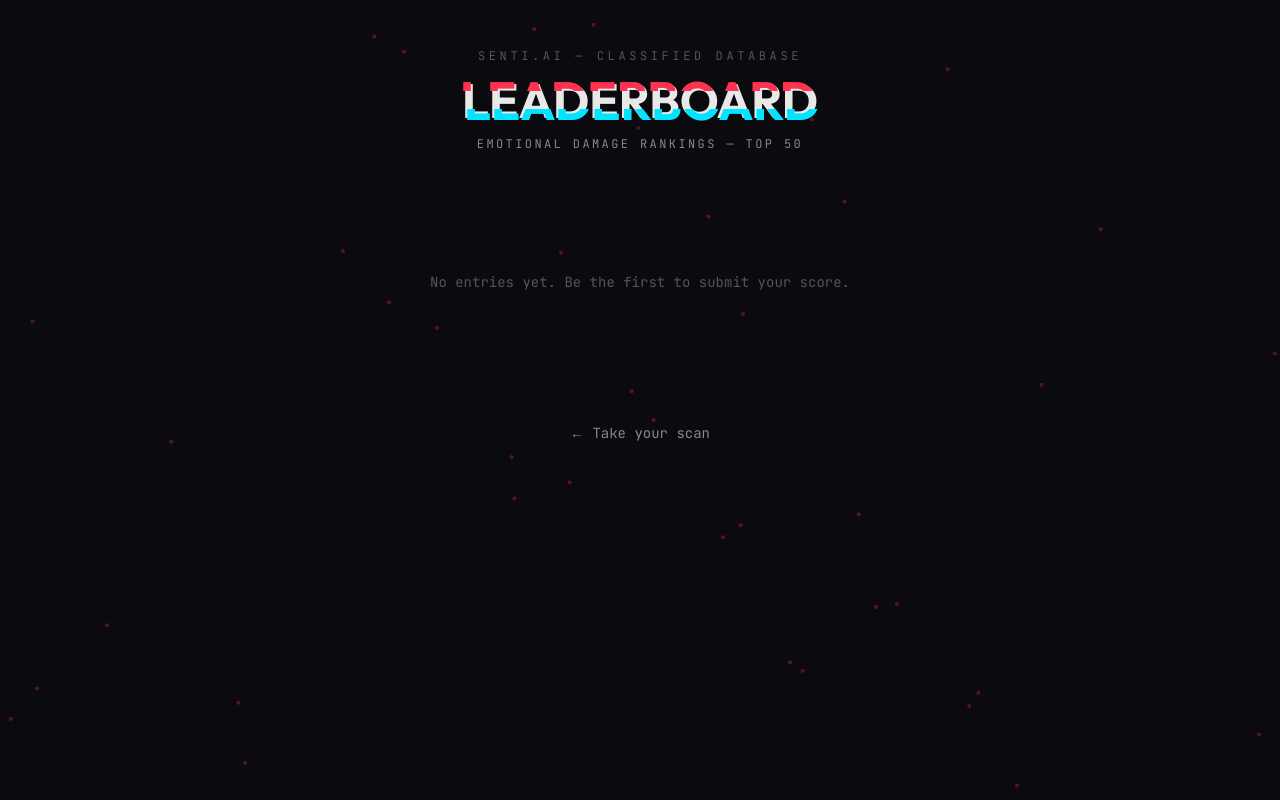
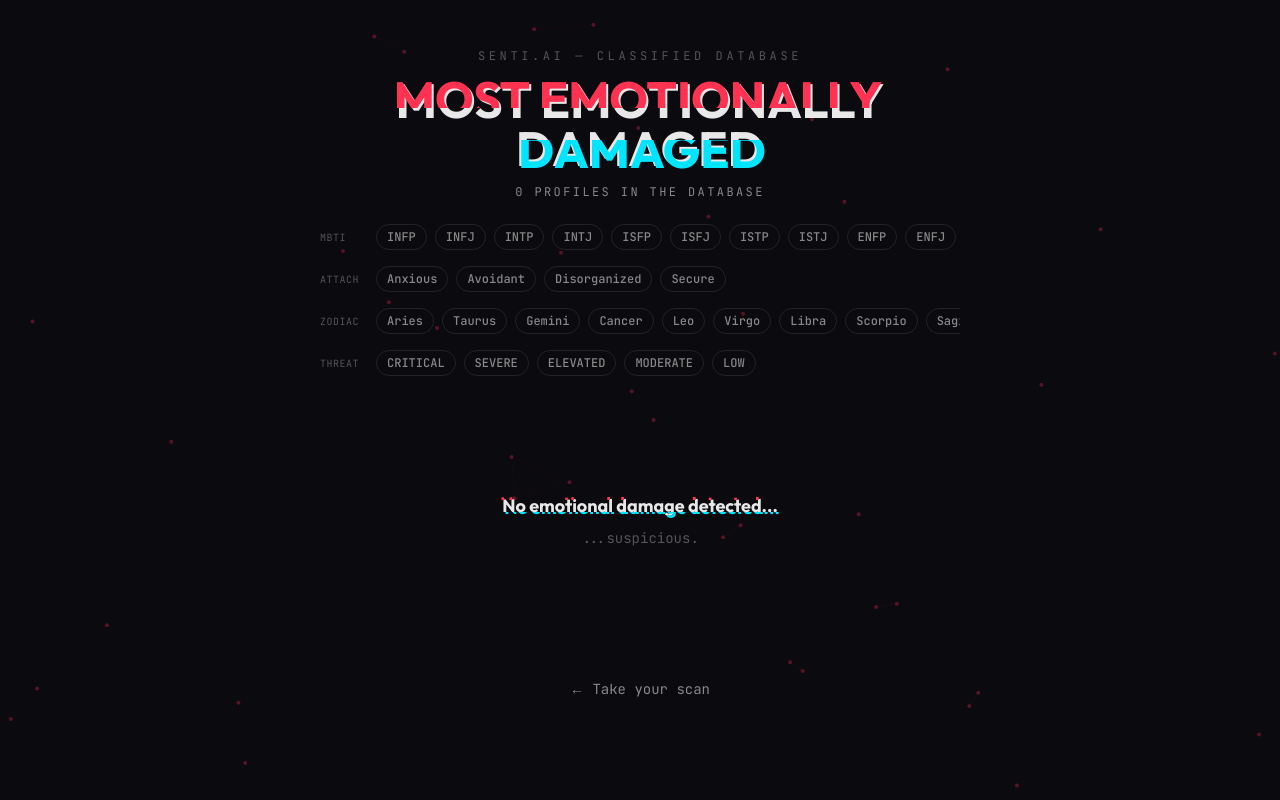
Before and after one commit to franzsamilo/senti-ai, a Next.js app: page /leaderboard in a window 1280 px wide. Built offline with nearby package versions, Linux system fonts and the light colour scheme.

Commit message:
feat: redesign leaderboard with podium, filters, animated cards
Co-Authored-By: Claude Opus 4.6 (1M context) <noreply@anthropic.com>

```diff
--- a/src/app/leaderboard/page.tsx
+++ b/src/app/leaderboard/page.tsx
@@ -1,7 +1,8 @@
 "use client";
 
-import { useEffect, useState } from "react";
+import { useEffect, useMemo, useState } from "react";
 import Link from "next/link";
+import { motion, AnimatePresence } from "framer-motion";
 import NeuralNetworkBg from "@/components/NeuralNetworkBg";
 import GlitchText from "@/components/GlitchText";
 import type { ThreatLevel } from "@/lib/types";
@@ -21,36 +22,157 @@ const RANK_COLORS: Record<number, string> = {
   3: "#CD7F32",
 };
 
-function RankBadge({ rank }: { rank: number }) {
-  const color = RANK_COLORS[rank];
-  if (color) {
+const MBTI_TYPES = [
+  "INFP","INFJ","INTP","INTJ","ISFP","ISFJ","ISTP","ISTJ",
+  "ENFP","ENFJ","ENTP","ENTJ","ESFP","ESFJ","ESTP","ESTJ",
+];
+const ATTACHMENT_STYLES = ["anxious", "avoidant", "disorganized", "secure"];
+const ZODIACS = [
+  "aries","taurus","gemini","cancer","leo","virgo",
+  "libra","scorpio","sagittarius","capricorn","aquarius","pisces",
+];
+const THREAT_LEVELS: ThreatLevel[] = ["CRITICAL","SEVERE","ELEVATED","MODERATE","LOW"];
+
+function getFunnyTitle(entry: LeaderboardEntry): string {
+  const feelers = ["INFP","INFJ","ISFP","ISFJ","ENFP","ENFJ","ESFP","ESFJ"];
+  const thinkers = ["INTP","INTJ","ISTP","ISTJ","ENTP","ENTJ","ESTP","ESTJ"];
+
+  if (entry.score >= 9.5) return "Emotional Damage Speedrunner";
+  if (entry.attachmentStyle === "anxious" && feelers.includes(entry.mbti)) return "Certified Sawi";
+  if (entry.attachmentStyle === "avoidant" && thinkers.includes(entry.mbti)) return "Professional Ghoster";
+  if (entry.attachmentStyle === "disorganized") return "Push-Pull Champion";
+  if (entry.attachmentStyle === "secure" && entry.threat_level === "LOW") return "Suspiciously Healthy";
+  if (entry.score >= 9.0) return "Walking Emotional Hazard";
+
+  const fallbacks: Record<ThreatLevel, string> = {
+    CRITICAL: "Walking Red Flag",
+    SEVERE: "Therapy Candidate",
+    ELEVATED: "Emotionally Suspicious",
+    MODERATE: "Healing Era Claimant",
+    LOW: "Allegedly Fine",
+  };
+  return fallbacks[entry.threat_level];
+}
+
+function useCountUp(target: number, duration = 1500) {
+  const [value, setValue] = useState(0);
+  useEffect(() => {
+    const start = performance.now();
+    let raf: number;
+    function tick(now: number) {
+      const progress = Math.min((now - start) / duration, 1);
+      const eased = 1 - Math.pow(1 - progress, 3);
+      setValue(parseFloat((eased * target).toFixed(1)));
+      if (progress < 1) raf = requestAnimationFrame(tick);
+    }
+    raf = requestAnimationFrame(tick);
+    return () => cancelAnimationFrame(raf);
+  }, [target, duration]);
+  return value;
+}
+
+function FilterPill({
+  label,
+  active,
+  color,
+  onClick,
+}: {
+  label: string;
+  active: boolean;
+  color?: string;
+  onClick: () => void;
+}) {
   return (
-      <span
-        style={{ color, borderColor: color }}
-        className="inline-flex items-center justify-center w-8 h-8 rounded-full border text-xs font-bold font-mono flex-shrink-0"
+    <button
+      onClick={onClick}
+      className="px-2.5 py-1 rounded-full text-[10px] sm:text-xs font-mono font-medium transition-all duration-150 shrink-0 cursor-pointer border capitalize"
+      style={{
+        color: active ? (color ?? "#ff3252") : "#888",
+        borderColor: active ? (color ?? "#ff3252") : "rgba(255,255,255,0.1)",
+        backgroundColor: active ? `${color ?? "#ff3252"}18` : "transparent",
+      }}
     >
-        {rank}
-      </span>
-    );
-  }
-  return (
-    <span className="inline-flex items-center justify-center w-8 h-8 rounded-full border border-white/10 text-xs font-bold font-mono flex-shrink-0 text-[#888]">
-      {rank}
-    </span>
+      {label}
+    </button>
   );
 }
 
-function ThreatBadge({ level }: { level: ThreatLevel }) {
+function PodiumCard({
+  entry,
+  rank,
+  delay,
+}: {
+  entry: LeaderboardEntry;
+  rank: number;
+  delay: number;
+}) {
+  const color = RANK_COLORS[rank]!;
+  const threatColor = THREAT_COLORS[entry.threat_level];
+  const score = useCountUp(entry.score);
+  const isFirst = rank === 1;
+
   return (
+    <motion.div
+      initial={{ opacity: 0, y: 30, scale: 0.95 }}
+      animate={{ opacity: 1, y: 0, scale: 1 }}
+      transition={{ delay, type: "spring", stiffness: 260, damping: 24 }}
+      className={`flex flex-col items-center gap-2 rounded-xl p-4 sm:p-5 text-center ${isFirst ? "sm:order-2 order-1" : rank === 2 ? "sm:order-1 order-2" : "sm:order-3 order-3"}`}
+      style={{
+        background: "rgba(255,255,255,0.02)",
+        border: `1px solid ${color}55`,
+        boxShadow: `0 0 20px ${color}22`,
+        flex: isFirst ? "1.2" : "1",
+      }}
+    >
+      <div
+        className={`inline-flex items-center justify-center rounded-full border-2 font-bold font-mono ${isFirst ? "w-12 h-12 text-lg" : "w-10 h-10 text-sm"}`}
+        style={{
+          color,
+          borderColor: color,
+          boxShadow: `0 0 12px ${color}44`,
+        }}
+      >
+        #{rank}
+      </div>
+
+      <p
+        className={`font-bold font-mono ${isFirst ? "text-3xl sm:text-4xl" : "text-2xl sm:text-3xl"}`}
+        style={{ color: threatColor }}
+      >
+        {score}
+      </p>
+      <p className="text-[10px] font-mono text-[#555] uppercase tracking-wider">
+        Emotional Damage
+      </p>
+
+      <p className="text-xs font-mono font-medium" style={{ color }}>
+        {getFunnyTitle(entry)}
+      </p>
+
+      <div className="flex flex-wrap gap-1 justify-center">
+        <Chip label={entry.mbti} />
+        <Chip label={entry.attachmentStyle} />
+        <Chip label={entry.zodiac} />
+      </div>
+
       <span
         className="text-[10px] font-mono font-bold px-2 py-0.5 rounded border"
         style={{
-        color: THREAT_COLORS[level],
-        borderColor: THREAT_COLORS[level],
-        backgroundColor: `${THREAT_COLORS[level]}18`,
+          color: threatColor,
+          borderColor: `${threatColor}55`,
+          backgroundColor: `${threatColor}18`,
         }}
       >
-      {level}
+        {entry.threat_level}
+      </span>
+    </motion.div>
+  );
+}
+
+function Chip({ label }: { label: string }) {
+  return (
+    <span className="text-[10px] font-mono px-2 py-0.5 rounded-full capitalize border border-white/10 text-[#aaa] bg-white/[0.02]">
+      {label}
     </span>
   );
 }
@@ -58,58 +180,65 @@ function ThreatBadge({ level }: { level: ThreatLevel }) {
 function EntryCard({
   entry,
   rank,
+  index,
 }: {
   entry: LeaderboardEntry;
   rank: number;
+  index: number;
 }) {
-  const accentColor = RANK_COLORS[rank];
+  const threatColor = THREAT_COLORS[entry.threat_level];
   const date = new Date(entry.timestamp).toLocaleDateString("en-PH", {
     month: "short",
     day: "numeric",
   });
 
   return (
-    <div
-      className="flex items-center gap-2 sm:gap-4 px-3 sm:px-4 py-3 rounded-lg"
+    <motion.div
+      initial={{ opacity: 0, y: 16 }}
+      animate={{ opacity: 1, y: 0 }}
+      transition={{ delay: index * 0.05, type: "spring", stiffness: 300, damping: 28 }}
+      className="flex items-center gap-2 sm:gap-3 px-3 sm:px-4 py-3 rounded-lg group transition-all duration-200"
       style={{
         backgroundColor: "rgba(255,255,255,0.02)",
-        border: accentColor
-          ? `1px solid ${accentColor}55`
-          : "1px solid rgba(255,255,255,0.06)",
-        boxShadow: accentColor ? `0 0 12px ${accentColor}22` : undefined,
+        border: "1px solid rgba(255,255,255,0.06)",
+      }}
+      onMouseEnter={(e) => {
+        e.currentTarget.style.borderColor = `${threatColor}44`;
+        e.currentTarget.style.boxShadow = `0 0 12px ${threatColor}15`;
+      }}
+      onMouseLeave={(e) => {
+        e.currentTarget.style.borderColor = "rgba(255,255,255,0.06)";
+        e.currentTarget.style.boxShadow = "none";
       }}
     >
-      <RankBadge rank={rank} />
+      <span className="w-8 text-center text-sm font-bold font-mono shrink-0 text-[#555]">
+        {rank}
+      </span>
 
-      <div className="flex-1 min-w-0 grid grid-cols-2 sm:grid-cols-4 gap-x-2 sm:gap-x-4 gap-y-1 items-center">
-        <div className="min-w-0">
-          <p className="text-[#888] text-[10px] font-mono uppercase tracking-widest">MBTI</p>
-          <p className="text-[#e8e8e8] text-sm font-bold font-mono">{entry.mbti}</p>
-        </div>
-        <div className="min-w-0">
-          <p className="text-[#888] text-[10px] font-mono uppercase tracking-widest">Attachment</p>
-          <p className="text-[#e8e8e8] text-xs sm:text-sm font-mono capitalize truncate">{entry.attachmentStyle}</p>
-        </div>
-        <div className="min-w-0">
-          <p className="text-[#888] text-[10px] font-mono uppercase tracking-widest">Zodiac</p>
-          <p className="text-[#e8e8e8] text-xs sm:text-sm font-mono capitalize">{entry.zodiac}</p>
-        </div>
-        <div className="flex flex-col items-start gap-1 min-w-0">
-          <ThreatBadge level={entry.threat_level} />
-          <p className="text-[#555] text-[10px] font-mono">{date}</p>
-        </div>
+      <div className="flex-1 min-w-0 flex flex-wrap items-center gap-1.5">
+        <Chip label={entry.mbti} />
+        <Chip label={entry.attachmentStyle} />
+        <Chip label={entry.zodiac} />
+        <span
+          className="text-[10px] font-mono font-bold px-2 py-0.5 rounded border"
+          style={{
+            color: threatColor,
+            borderColor: `${threatColor}55`,
+            backgroundColor: `${threatColor}18`,
+          }}
+        >
+          {entry.threat_level}
+        </span>
+        <span className="text-[10px] font-mono text-[#444]">{date}</span>
       </div>
 
-      <div className="text-right flex-shrink-0">
-        <p className="text-[#888] text-[10px] font-mono uppercase tracking-widest">Score</p>
-        <p
-          className="text-base sm:text-lg font-bold font-mono"
-          style={{ color: THREAT_COLORS[entry.threat_level] }}
+      <span
+        className="text-base sm:text-lg font-bold font-mono shrink-0"
+        style={{ color: threatColor }}
       >
         {entry.score.toFixed(1)}
-        </p>
-      </div>
-    </div>
+      </span>
+    </motion.div>
   );
 }
 
@@ -117,6 +246,30 @@ export default function LeaderboardPage() {
   const [entries, setEntries] = useState<LeaderboardEntry[]>([]);
   const [loading, setLoading] = useState(true);
   const [error, setError] = useState<string | null>(null);
+
+  const [filterMbti, setFilterMbti] = useState<string | null>(null);
+  const [filterAttachment, setFilterAttachment] = useState<string | null>(null);
+  const [filterZodiac, setFilterZodiac] = useState<string | null>(null);
+  const [filterThreat, setFilterThreat] = useState<ThreatLevel | null>(null);
+
+  const hasFilters = filterMbti || filterAttachment || filterZodiac || filterThreat;
+
+  const filtered = useMemo(() => {
+    return entries.filter((e) => {
+      if (filterMbti && e.mbti !== filterMbti) return false;
+      if (filterAttachment && e.attachmentStyle !== filterAttachment) return false;
+      if (filterZodiac && e.zodiac !== filterZodiac) return false;
+      if (filterThreat && e.threat_level !== filterThreat) return false;
+      return true;
+    });
+  }, [entries, filterMbti, filterAttachment, filterZodiac, filterThreat]);
+
+  const clearFilters = () => {
+    setFilterMbti(null);
+    setFilterAttachment(null);
+    setFilterZodiac(null);
+    setFilterThreat(null);
+  };
 
   useEffect(() => {
     async function fetchLeaderboard() {
@@ -131,33 +284,63 @@ export default function LeaderboardPage() {
         setLoading(false);
       }
     }
-
     fetchLeaderboard();
   }, []);
+
+  const top3 = filtered.slice(0, 3);
+  const rest = filtered.slice(3);
 
   return (
     <div className="relative min-h-screen bg-[#0a0a0f] text-[#e8e8e8] overflow-x-hidden">
       <NeuralNetworkBg />
 
       <div className="relative z-10 max-w-2xl mx-auto px-4 py-8 sm:py-12">
-        {/* Header */}
-        <div className="text-center mb-10">
+        <div className="text-center mb-6">
           <p className="text-[#555] font-mono text-xs tracking-[0.3em] uppercase mb-3">
             SENTI.AI — CLASSIFIED DATABASE
           </p>
-
           <GlitchText
-            text="LEADERBOARD"
+            text="MOST EMOTIONALLY DAMAGED"
             as="h1"
-            className="text-4xl sm:text-5xl font-bold text-[#e8e8e8] mb-3"
+            className="text-3xl sm:text-5xl font-bold text-[#e8e8e8] mb-3"
           />
-
           <p className="text-[#888] font-mono text-xs tracking-[0.2em] uppercase">
-            EMOTIONAL DAMAGE RANKINGS — TOP 50
+            {entries.length} profile{entries.length !== 1 ? "s" : ""} in the database
           </p>
         </div>
 
-        {/* Content */}
+        <div className="mb-8 space-y-3">
+          <div className="flex items-center gap-2 overflow-x-auto pb-1 scrollbar-thin">
+            <span className="text-[10px] font-mono text-[#555] uppercase tracking-wider shrink-0 w-12">MBTI</span>
+            {MBTI_TYPES.map((t) => (
+              <FilterPill key={t} label={t} active={filterMbti === t} onClick={() => setFilterMbti(filterMbti === t ? null : t)} />
+            ))}
+          </div>
+          <div className="flex items-center gap-2 overflow-x-auto pb-1 scrollbar-thin">
+            <span className="text-[10px] font-mono text-[#555] uppercase tracking-wider shrink-0 w-12">Attach</span>
+            {ATTACHMENT_STYLES.map((a) => (
+              <FilterPill key={a} label={a} active={filterAttachment === a} onClick={() => setFilterAttachment(filterAttachment === a ? null : a)} />
+            ))}
+          </div>
+          <div className="flex items-center gap-2 overflow-x-auto pb-1 scrollbar-thin">
+            <span className="text-[10px] font-mono text-[#555] uppercase tracking-wider shrink-0 w-12">Zodiac</span>
+            {ZODIACS.map((z) => (
+              <FilterPill key={z} label={z} active={filterZodiac === z} onClick={() => setFilterZodiac(filterZodiac === z ? null : z)} />
+            ))}
+          </div>
+          <div className="flex items-center gap-2 overflow-x-auto pb-1 scrollbar-thin">
+            <span className="text-[10px] font-mono text-[#555] uppercase tracking-wider shrink-0 w-12">Threat</span>
+            {THREAT_LEVELS.map((t) => (
+              <FilterPill key={t} label={t} active={filterThreat === t} color={THREAT_COLORS[t]} onClick={() => setFilterThreat(filterThreat === t ? null : t)} />
+            ))}
+            {hasFilters && (
+              <button onClick={clearFilters} className="text-[10px] font-mono text-[#ff3252] hover:text-white transition-colors shrink-0 ml-2 cursor-pointer">
+                Clear All
+              </button>
+            )}
+          </div>
+        </div>
+
         {loading && (
           <div className="flex flex-col items-center gap-3 py-20 text-[#555] font-mono text-sm">
             <span className="animate-pulse">▶ LOADING RANKINGS...</span>
@@ -170,28 +353,37 @@ export default function LeaderboardPage() {
           </div>
         )}
 
-        {!loading && !error && entries.length === 0 && (
-          <div className="text-center py-20">
-            <p className="text-[#555] font-mono text-sm">
-              No entries yet. Be the first to submit your score.
-            </p>
-          </div>
+        <AnimatePresence mode="wait">
+          {!loading && !error && filtered.length === 0 && (
+            <motion.div key="empty" initial={{ opacity: 0 }} animate={{ opacity: 1 }} exit={{ opacity: 0 }} className="text-center py-20">
+              <GlitchText text="No emotional damage detected..." as="p" className="text-lg font-bold text-[#e8e8e8] mb-2" />
+              <p className="text-[#555] font-mono text-sm">...suspicious.</p>
+            </motion.div>
           )}
+        </AnimatePresence>
 
-        {!loading && !error && entries.length > 0 && (
-          <div className="flex flex-col gap-2">
-            {entries.map((entry, idx) => (
-              <EntryCard key={`${entry.timestamp}-${idx}`} entry={entry} rank={idx + 1} />
+        {!loading && !error && filtered.length > 0 && (
+          <>
+            {top3.length > 0 && (
+              <div className="flex flex-col sm:flex-row gap-3 mb-6">
+                {top3.map((entry, i) => (
+                  <PodiumCard key={`${entry.timestamp}-${i}`} entry={entry} rank={i + 1} delay={i === 0 ? 0 : i === 1 ? 0.15 : 0.3} />
                 ))}
               </div>
             )}
 
-        {/* Back link */}
+            {rest.length > 0 && (
+              <div className="flex flex-col gap-2">
+                {rest.map((entry, i) => (
+                  <EntryCard key={`${entry.timestamp}-${i}`} entry={entry} rank={i + 4} index={i} />
+                ))}
+              </div>
+            )}
+          </>
+        )}
+
         <div className="mt-12 text-center">
-          <Link
-            href="/"
-            className="text-[#888] hover:text-[#ff3252] font-mono text-sm transition-colors duration-200"
-          >
+          <Link href="/" className="text-[#888] hover:text-[#ff3252] font-mono text-sm transition-colors duration-200">
             ← Take your scan
           </Link>
         </div>
```
Lines whose indentation alone changed are shown as unchanged.
